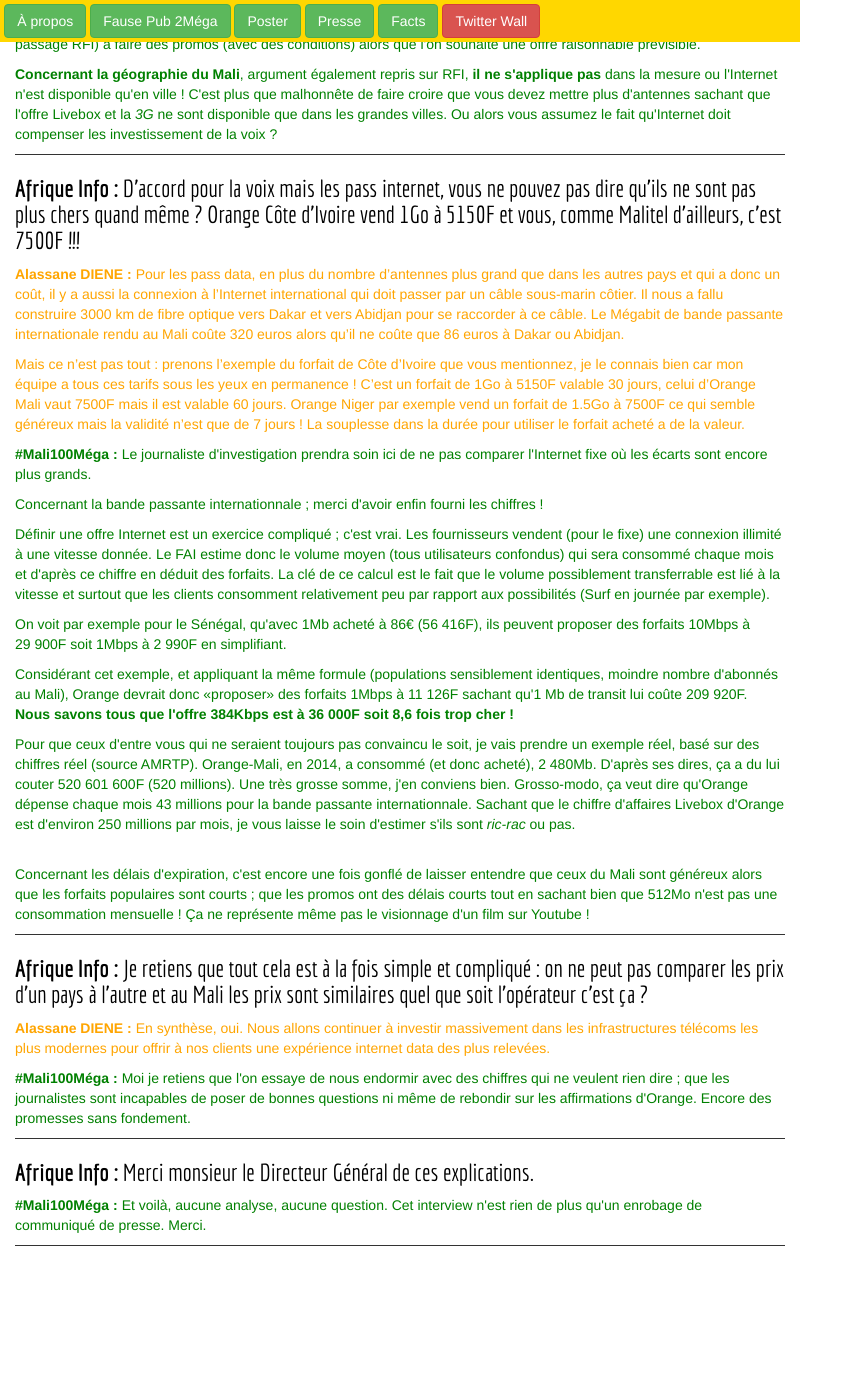
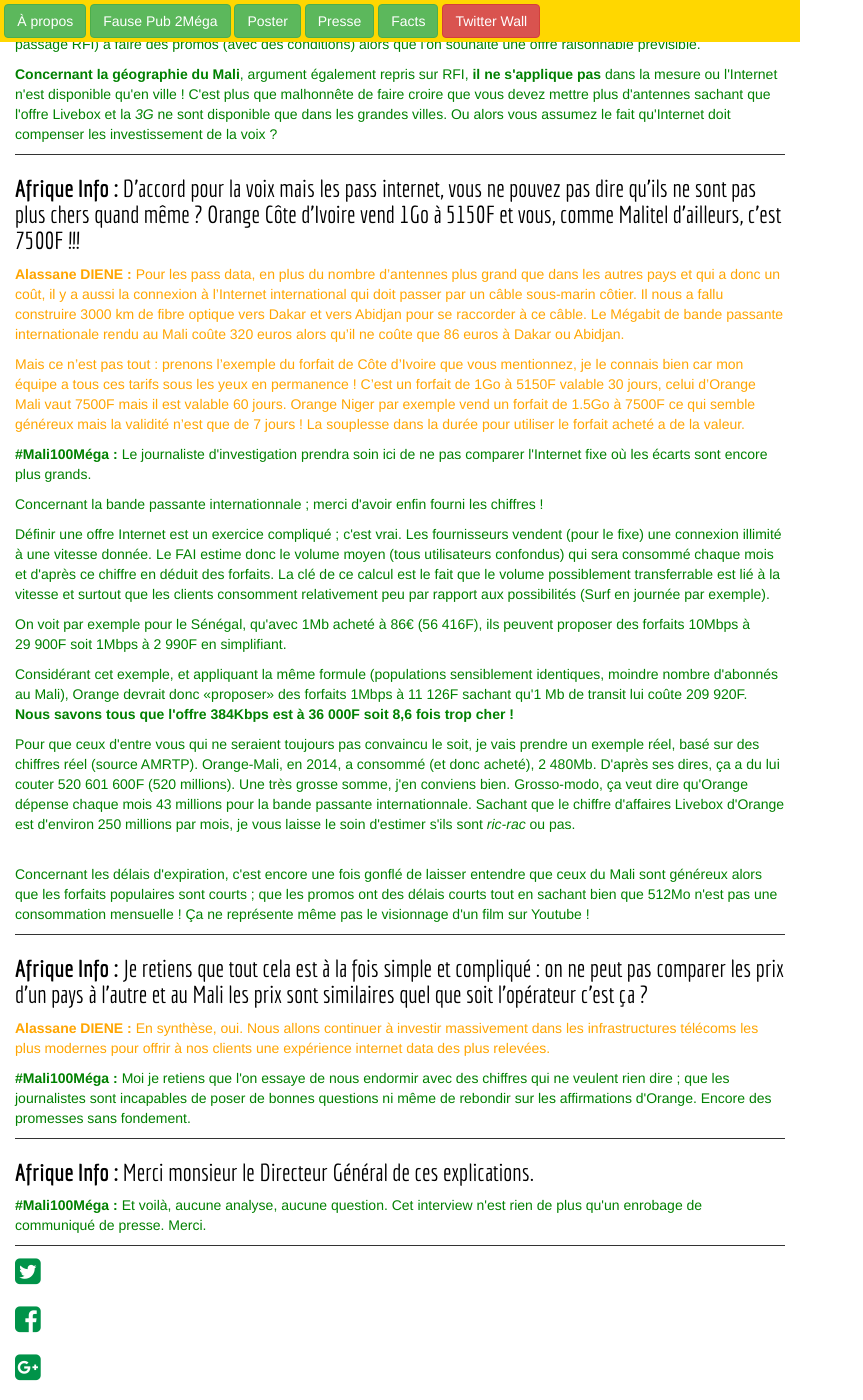
Before and after one commit to jokkolabs/m100m, a Jekyll site: the page built from facts/diene_11-12-2015/index.html, in a window 1280 px wide and 1400 px high, scrolled down 2253 px. Shown: the whole window, without its empty margins (0-863 px from the left). Built offline with Jekyll 4.4.1, drawn with Linux system fonts in a browser that asks for light colours; nearby versions of some CDN libraries; a style sheet for code colours, icons or effects is not loaded; before the commit the page ends 3499 px from its top, so only the background shows below that.

Commit message:
share on social networks

```diff
--- a/_layouts/default.html
+++ b/_layouts/default.html
@@ -9,9 +9,48 @@
 		<link rel="canonical" href="http://100mega.ml/">
 
 		<link rel="stylesheet" href="https://maxcdn.bootstrapcdn.com/bootstrap/3.3.4/css/bootstrap.min.css">
-		<link rel="stylesheet" href="http://bamako.jokkolabs.net/stylesheets/fontello/css/fontello.css">
+		<!-- <link rel="stylesheet" href="http://bamako.jokkolabs.net/stylesheets/fontello/css/fontello.css"> -->
+		<link href='http://fonts.googleapis.com/css?family=Economica:400,400italic,700,700italic' rel='stylesheet' type='text/css'>
+        <link rel="stylesheet" href="//netdna.bootstrapcdn.com/font-awesome/4.2.0/css/font-awesome.css">
+        <!-- Integrating Open Graph into Jekyll -->
+        <meta property="og:title" content="{% if page.title %}{{ page.title }}{% else %}{{ site.name }}{% endif %}">
+        <meta property="og:type" content="{% if page.date %}article{% else %}website{% endif %}">
+        <meta property="og:url" content="{{ page.url | replace:'index.html','' | prepend: site.baseurl | prepend: site.url }}">
+        <meta property="og:image" content="{% if page.featured_image %}{{ page.featured_image | prepend: site.baseurl | prepend: site.url }}{% else %}{{ site.icon | prepend: site.baseurl | prepend: site.url }}{% endif %}">
+        <meta property="og:description" content="{% if page.excerpt %}{{ page.excerpt | strip_html | strip_newlines | truncate: 160 }}{% else %}{{ site.description }}{% endif %}">
+        <meta property="og:site_name" content="{{ site.name }}">
+        <meta property="og:locale" content="{{ site.locale }}">
+        {% if page.date %}
+          <meta property="article:modified_time" content="{% if page.last_modified_at %}{{ page.last_modified_at | date_to_xmlschema }}{% else %}{{ page.date | date_to_xmlschema }}{% endif %}">
+          <meta property="article:published_time" content="{{ page.date | date_to_xmlschema }}">
+          <meta property="article:author" content="https://www.facebook.com/{{ site.author.facebook }}">
+          {% for post in site.related_posts limit:3 %}
+            <meta property="og:see_also" content="{{ post.url | replace:'index.html','' | prepend: site.baseurl | prepend: site.url }}">
+          {% endfor %}
+        {% endif %}
 
-		<link href='http://fonts.googleapis.com/css?family=Economica:400,400italic,700,700italic' rel='stylesheet' type='text/css'>
+        {% if page.categories %}
+          {% for category in page.categories limit:1 %}
+          <meta property="article:section" content="{{ category }}">
+          {% endfor %}
+        {% endif %}
+
+        {% if page.tags %}
+          {% for tag in page.tags %}
+          <meta property="article:tag" content="{{ tag }}">
+          {% endfor %}
+        {% endif %}
+        <meta property="fb:admins" content="{{ site.fb_admins }}">
+        <meta property="fb:app_id" content="{{ site.fb_appid }}">
+        <!-- Integrating Twitter cards into Jekyll -->
+        <meta name="twitter:card" content="summary">
+        <meta name="twitter:site" content="@{{ site.author.twitter }}">
+        <meta name="twitter:creator" content="@{{ site.author.twitter }}">
+        <meta name="twitter:title" content="{% if page.title %}{{ page.title }}{% else %}{{ site.name }}{% endif %}">
+        <meta name="twitter:description" content="{% if page.excerpt %}{{ page.excerpt | strip_html | strip_newlines | truncate: 160 }}{% else %}{{ site.description }}{% endif %}">
+        <meta name="twitter:image" content="{% if page.featured_image %}{{ page.featured_image | prepend: site.baseurl | prepend: site.url }}{% else %}{{ site.icon | prepend: site.baseurl | prepend: site.url }}{% endif %}">
+        <meta name="twitter:url" content="{{ page.url | replace:'index.html','' | prepend: site.baseurl | prepend: site.url }}">
+
 		<style type="text/css">
 			body { max-width: 800px;}
 			body h1, body h2, body h3 { font-family: 'Economica', sans-serif;  color: black;}
@@ -61,6 +100,8 @@
 					content: attr(title);
 				}
 			}
+            .share { display: -moz-grid-line; list-style-type:none; font-size: 30px; margin-left: 10px; }
+            .share li{ margin: 5px}
 		</style>
 
 		<link rel="shortcut icon" href="/favicon.ico" type="image/x-icon">
@@ -75,5 +116,12 @@
 			<a href="/twitter" class="btn btn-danger" title="Twitter Wall"><span>TW</span></a>
     	</div>
 	    {{ content }}
+        <div>
+            <ul class="share">
+              <li><a href="https://twitter.com/intent/tweet?text={{ page.title }}&url={{ site.url }}{{ page.url }}" rel="nofollow" target="_blank" title="Share on Twitter"><i class="fa fa-twitter-square"></i></a></li>
+              <li><a href="https://facebook.com/sharer.php?u={{ site.url }}{{ page.url }}" rel="nofollow" target="_blank" title="Share on Facebook"><i class="fa fa-facebook-square"></i></a></li>
+              <li><a href="https://plus.google.com/share?url={{ site.url }}{{ page.url }}" rel="nofollow" target="_blank" title="Share on Google+"><i class="fa fa-google-plus-square"></i></a></li>
+            </ul>
+        </div>
 	</body>
 </html>
--- a/facts/diene_11-12-2015/index.html
+++ b/facts/diene_11-12-2015/index.html
@@ -21,7 +21,9 @@
 	}
 </style>
 
+
 <div class="container-fluid">
+
 <header><h1>Décryptage de l'Interview du DG d'Orange-Mali</h1></header>
 
 <p>Vendredi 11 décembre 2015, <a href="http://www.afriqueinfos.net">Afrique Infos</a> publiait une <a href="http://www.afriqueinfos.net/interview-de-monsieur-alassane-diene-directeur-general-dorange-mali/">Interview de Monsieur Alassane DIENE, Directeur général d’Orange Mali</a>.</p>
```
